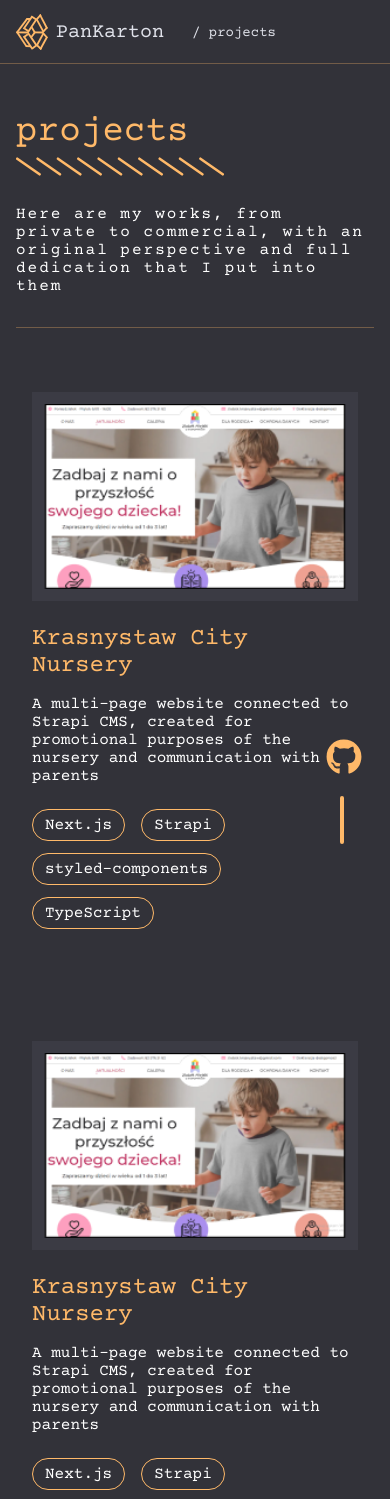
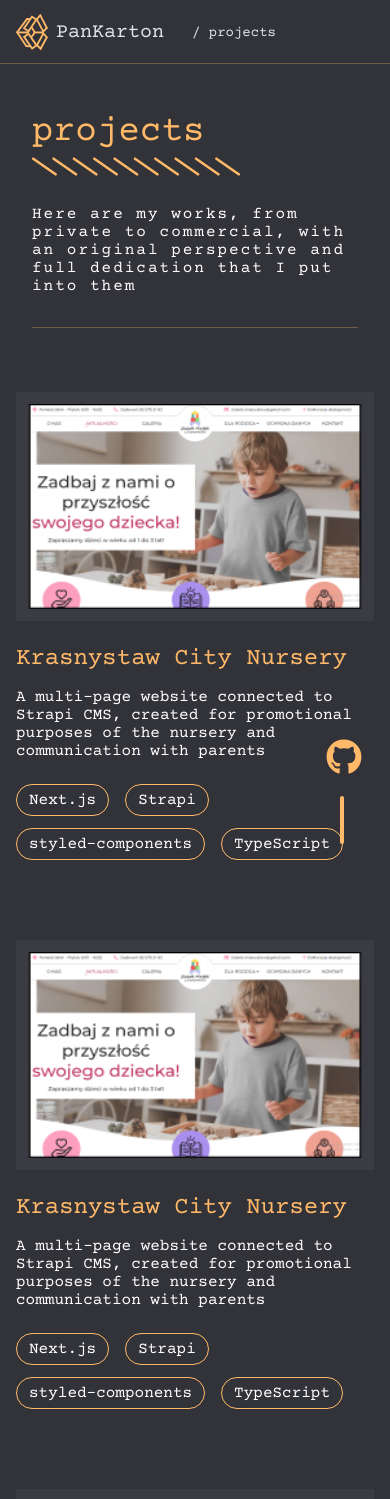
Before and after one commit to PanKarton/PersonalWebsite, a Next.js app: page /projects in a window 390 px wide. Shown: the top 1499 px of the page. Built offline with nearby package versions, Linux system fonts and the light colour scheme.

Commit message:
feat/added fully responsive projects list

```diff
--- a/src/app/(routes)/projects/page.tsx
+++ b/src/app/(routes)/projects/page.tsx
@@ -9,8 +9,8 @@ const ProjectsPage = () => {
   return (
     <div style={{ position: 'relative' }}>
       <ProjectsPageSection />
+      <SubPageLogoWrapper subPage="projects" />
 
-      <SubPageLogoWrapper subPage="projects" />
       <Footer isProjectsPage />
       <GitHubLink />
     </div>
--- /dev/null
+++ b/src/modules/ProjectsPage/ProjectTile/ProjectTile.styles.ts
@@ -0,0 +1,70 @@
+import styled from 'styled-components';
+
+export const StyledProjectTile = styled.div`
+  position: relative;
+  display: flex;
+  flex-direction: column;
+  gap: 0.5rem;
+  max-width: 24rem;
+
+  @media screen and (min-width: 62.5rem) {
+    max-width: 32rem;
+  }
+
+  /* This prevents before pseudoelement from covering the content */
+  h3,
+  p,
+  .tech-list-wrapper {
+    position: relative;
+  }
+
+  h3 {
+    color: ${({ theme }) => theme.color.accentPrimary};
+    font-size: ${({ theme }) => theme.fontSize.text2XL};
+    margin-block: 0.5rem;
+  }
+
+  .miniature-wrapper {
+    position: relative;
+    width: 100%;
+    aspect-ratio: 1.56;
+    margin-bottom: 0.5rem;
+    border: 0.75rem solid ${({ theme }) => theme.color.primarySlightlyLighter};
+    transition: border-color 125ms ease-in-out;
+  }
+
+  &::before {
+    position: absolute;
+    content: '';
+    inset: -2rem -1rem;
+    background-color: ${({ theme }) => theme.color.primarySlightlyLighter};
+    opacity: 0;
+    transition: opacity 125ms ease-in-out;
+    z-index: 0;
+  }
+
+  &:hover {
+    cursor: pointer;
+    &::before {
+      opacity: 1;
+    }
+
+    .miniature-wrapper {
+      border-color: ${({ theme }) => theme.color.primary};
+    }
+  }
+`;
+
+export const StyledTechList = styled.ul`
+  display: flex;
+  flex-wrap: wrap;
+  column-gap: 1rem;
+  row-gap: 0.75rem;
+  margin-top: 1rem;
+`;
+
+export const StyledTechTile = styled.div`
+  border: 1px solid ${({ theme }) => theme.color.accentPrimary};
+  border-radius: 999rem;
+  padding: 0.375rem 0.75rem;
+`;
--- /dev/null
+++ b/src/modules/ProjectsPage/ProjectTile/ProjectTile.tsx
@@ -0,0 +1,27 @@
+import { ProjectDataProps } from '@/types/project';
+import Image from 'next/image';
+import { StyledProjectTile, StyledTechList, StyledTechTile } from './ProjectTile.styles';
+
+export const ProjectTile = ({
+  projectMiniatureImg,
+  projectName,
+  projectDescription,
+  projectTechnologies,
+}: ProjectDataProps) => (
+  <StyledProjectTile>
+    <div className="miniature-wrapper">
+      <Image src={projectMiniatureImg} alt="project-miniature" fill />
+    </div>
+    <h3>{projectName}</h3>
+    <p>{projectDescription}</p>
+    <div className="tech-list-wrapper">
+      <StyledTechList>
+        {projectTechnologies.map((tech, index) => (
+          <li key={index}>
+            <StyledTechTile>{tech}</StyledTechTile>
+          </li>
+        ))}
+      </StyledTechList>
+    </div>
+  </StyledProjectTile>
+);
--- /dev/null
+++ b/src/modules/ProjectsPage/ProjectsList/ProjectsList.styles.ts
@@ -0,0 +1,35 @@
+import styled from 'styled-components';
+
+export const StyledList = styled.ul`
+  position: relative;
+  display: flex;
+  flex-direction: column;
+  align-items: center;
+  gap: 5rem;
+  padding-top: 2rem;
+  padding-bottom: 2rem;
+
+  @media screen and (min-width: 62.5rem) {
+    overflow-y: auto;
+    height: calc(100vh - 5rem - 5.125rem);
+    padding-top: 7.5rem;
+    padding-inline: 2rem;
+
+    &::-webkit-scrollbar {
+      width: 0.5em;
+      height: 0.5em;
+    }
+
+    &::-webkit-scrollbar-thumb {
+      background-color: ${({ theme }) => theme.color.primarySlightlyLighter};
+      height: 30vh;
+
+      border-top: 7.5rem solid ${({ theme }) => theme.color.primary};
+      cursor: pointer;
+
+      &:hover {
+        background-color: ${({ theme }) => theme.color.primaryLighter};
+      }
+    }
+  }
+`;
--- a/src/modules/ProjectsPage/ProjectsList/ProjectsList.tsx
+++ b/src/modules/ProjectsPage/ProjectsList/ProjectsList.tsx
@@ -1,248 +1,72 @@
-import Image from 'next/image';
-import projectMiniatureImage from 'public/images/project-miniature-1.png';
-import styled from 'styled-components';
+import { ProjectDataProps } from '@/types/project';
+import projectMiniatureImg from 'public/images/project-miniature-1.png';
+import { useEffect, useState } from 'react';
+import { ProjectTile } from '../ProjectTile/ProjectTile';
+import { StyledList } from './ProjectsList.styles';
 
-export const StyledList = styled.ul`
-  display: flex;
-  flex-direction: column;
-  gap: 3rem;
+export const ProjectsList = () => {
+  const [projectsData, setProjectsData] = useState<ProjectDataProps[]>([]);
 
-  @media screen and (min-width: 62.5rem) {
-    overflow-y: auto;
-    height: 75vh;
-    padding-right: 2rem;
+  useEffect(() => {
+    const projects = [
+      {
+        projectMiniatureImg,
+        projectName: 'Krasnystaw City Nursery',
+        projectDescription: `A multi-page website connected to Strapi CMS, created for promotional purposes of the
+        nursery and communication with parents`,
+        projectTechnologies: ['Next.js', 'Strapi', 'styled-components', 'TypeScript'],
+      },
+      {
+        projectMiniatureImg,
+        projectName: 'Krasnystaw City Nursery',
+        projectDescription: `A multi-page website connected to Strapi CMS, created for promotional purposes of the
+        nursery and communication with parents`,
+        projectTechnologies: ['Next.js', 'Strapi', 'styled-components', 'TypeScript'],
+      },
+      {
+        projectMiniatureImg,
+        projectName: 'Krasnystaw City Nursery',
+        projectDescription: `A multi-page website connected to Strapi CMS, created for promotional purposes of the
+        nursery and communication with parents`,
+        projectTechnologies: ['Next.js', 'Strapi', 'styled-components', 'TypeScript'],
+      },
+      {
+        projectMiniatureImg,
+        projectName: 'Krasnystaw City Nursery',
+        projectDescription: `A multi-page website connected to Strapi CMS, created for promotional purposes of the
+        nursery and communication with parents`,
+        projectTechnologies: ['Next.js', 'Strapi', 'styled-components', 'TypeScript'],
+      },
+      {
+        projectMiniatureImg,
+        projectName: 'Krasnystaw City Nursery',
+        projectDescription: `A multi-page website connected to Strapi CMS, created for promotional purposes of the
+        nursery and communication with parents`,
+        projectTechnologies: ['Next.js', 'Strapi', 'styled-components', 'TypeScript'],
+      },
+    ];
 
-    &::-webkit-scrollbar {
-      width: 0.5em;
-      height: 0.5em;
-    }
+    setProjectsData(projects);
+  }, []);
 
-    &::-webkit-scrollbar-thumb {
-      background-color: ${({ theme }) => theme.color.primarySlightlyLighter};
-      border-radius: 99rem;
-
-      &:hover {
-        background-color: ${({ theme }) => theme.color.primaryLighter};
-      }
-    }
-  }
-`;
-
-export const StyledProjectTile = styled.div`
-  padding: 2rem 1rem;
-
-  display: flex;
-  flex-direction: column;
-  gap: 0.5rem;
-  transition: background-color 125ms ease-in-out;
-
-  h3 {
-    color: ${({ theme }) => theme.color.accentPrimary};
-    font-size: ${({ theme }) => theme.fontSize.text2XL};
-    margin-block: 0.5rem;
-  }
-
-  .miniature-wrapper {
-    position: relative;
-    width: 100%;
-    aspect-ratio: 1.56;
-    margin-bottom: 0.5rem;
-    border: 0.75rem solid ${({ theme }) => theme.color.primarySlightlyLighter};
-    transition: border-color 125ms ease-in-out;
-  }
-
-  &:hover {
-    background-color: ${({ theme }) => theme.color.primarySlightlyLighter};
-
-    .miniature-wrapper {
-      border-color: ${({ theme }) => theme.color.primary};
-    }
-  }
-`;
-
-export const StyledTechList = styled.ul`
-  display: flex;
-  flex-wrap: wrap;
-  column-gap: 1rem;
-  row-gap: 0.75rem;
-  margin-top: 1rem;
-`;
-
-export const StyledTechTile = styled.div`
-  border: 1px solid ${({ theme }) => theme.color.accentPrimary};
-  border-radius: 999rem;
-  padding: 0.375rem 0.75rem;
-`;
-
-export const ProjectsList = () => (
-  <StyledList>
-    <li>
-      <StyledProjectTile>
-        <div className="miniature-wrapper">
-          <Image src={projectMiniatureImage} alt="project-miniature" fill />
-        </div>
-        <h3>Krasnystaw City Nursery</h3>
-        <p>
-          A multi-page website connected to Strapi CMS, created for promotional purposes of the
-          nursery and communication with parents
-        </p>
-        <div>
-          <StyledTechList>
-            <li>
-              <StyledTechTile>Next.js</StyledTechTile>
+  return (
+    <StyledList>
+      {projectsData &&
+        projectsData.map(
+          (
+            { projectName, projectDescription, projectMiniatureImg, projectTechnologies },
+            index
+          ) => (
+            <li key={index}>
+              <ProjectTile
+                projectName={projectName}
+                projectDescription={projectDescription}
+                projectMiniatureImg={projectMiniatureImg}
+                projectTechnologies={projectTechnologies}
+              />
             </li>
-            <li>
-              <StyledTechTile>Strapi</StyledTechTile>
-            </li>
-            <li>
-              <StyledTechTile>styled-components</StyledTechTile>
-            </li>
-            <li>
-              <StyledTechTile>TypeScript</StyledTechTile>
-            </li>
-          </StyledTechList>
-        </div>
-      </StyledProjectTile>
-    </li>
-    <li>
-      <StyledProjectTile>
-        <div className="miniature-wrapper">
-          <Image src={projectMiniatureImage} alt="project-miniature" fill />
-        </div>
-        <h3>Krasnystaw City Nursery</h3>
-        <p>
-          A multi-page website connected to Strapi CMS, created for promotional purposes of the
-          nursery and communication with parents
-        </p>
-        <div>
-          <StyledTechList>
-            <li>
-              <StyledTechTile>Next.js</StyledTechTile>
-            </li>
-            <li>
-              <StyledTechTile>Strapi</StyledTechTile>
-            </li>
-            <li>
-              <StyledTechTile>styled-components</StyledTechTile>
-            </li>
-            <li>
-              <StyledTechTile>TypeScript</StyledTechTile>
-            </li>
-          </StyledTechList>
-        </div>
-      </StyledProjectTile>
-    </li>
-    <li>
-      <StyledProjectTile>
-        <div className="miniature-wrapper">
-          <Image src={projectMiniatureImage} alt="project-miniature" fill />
-        </div>
-        <h3>Krasnystaw City Nursery</h3>
-        <p>
-          A multi-page website connected to Strapi CMS, created for promotional purposes of the
-          nursery and communication with parents
-        </p>
-        <div>
-          <StyledTechList>
-            <li>
-              <StyledTechTile>Next.js</StyledTechTile>
-            </li>
-            <li>
-              <StyledTechTile>Strapi</StyledTechTile>
-            </li>
-            <li>
-              <StyledTechTile>styled-components</StyledTechTile>
-            </li>
-            <li>
-              <StyledTechTile>TypeScript</StyledTechTile>
-            </li>
-          </StyledTechList>
-        </div>
-      </StyledProjectTile>
-    </li>
-    <li>
-      <StyledProjectTile>
-        <div className="miniature-wrapper">
-          <Image src={projectMiniatureImage} alt="project-miniature" fill />
-        </div>
-        <h3>Krasnystaw City Nursery</h3>
-        <p>
-          A multi-page website connected to Strapi CMS, created for promotional purposes of the
-          nursery and communication with parents
-        </p>
-        <div>
-          <StyledTechList>
-            <li>
-              <StyledTechTile>Next.js</StyledTechTile>
-            </li>
-            <li>
-              <StyledTechTile>Strapi</StyledTechTile>
-            </li>
-            <li>
-              <StyledTechTile>styled-components</StyledTechTile>
-            </li>
-            <li>
-              <StyledTechTile>TypeScript</StyledTechTile>
-            </li>
-          </StyledTechList>
-        </div>
-      </StyledProjectTile>
-    </li>
-    <li>
-      <StyledProjectTile>
-        <div className="miniature-wrapper">
-          <Image src={projectMiniatureImage} alt="project-miniature" fill />
-        </div>
-        <h3>Krasnystaw City Nursery</h3>
-        <p>
-          A multi-page website connected to Strapi CMS, created for promotional purposes of the
-          nursery and communication with parents
-        </p>
-        <div>
-          <StyledTechList>
-            <li>
-              <StyledTechTile>Next.js</StyledTechTile>
-            </li>
-            <li>
-              <StyledTechTile>Strapi</StyledTechTile>
-            </li>
-            <li>
-              <StyledTechTile>styled-components</StyledTechTile>
-            </li>
-            <li>
-              <StyledTechTile>TypeScript</StyledTechTile>
-            </li>
-          </StyledTechList>
-        </div>
-      </StyledProjectTile>
-    </li>
-    <li>
-      <StyledProjectTile>
-        <div className="miniature-wrapper">
-          <Image src={projectMiniatureImage} alt="project-miniature" fill />
-        </div>
-        <h3>Krasnystaw City Nursery</h3>
-        <p>
-          A multi-page website connected to Strapi CMS, created for promotional purposes of the
-          nursery and communication with parents
-        </p>
-        <div>
-          <StyledTechList>
-            <li>
-              <StyledTechTile>Next.js</StyledTechTile>
-            </li>
-            <li>
-              <StyledTechTile>Strapi</StyledTechTile>
-            </li>
-            <li>
-              <StyledTechTile>styled-components</StyledTechTile>
-            </li>
-            <li>
-              <StyledTechTile>TypeScript</StyledTechTile>
-            </li>
-          </StyledTechList>
-        </div>
-      </StyledProjectTile>
-    </li>
-  </StyledList>
-);
+          )
+        )}
+    </StyledList>
+  );
+};
--- a/src/modules/ProjectsPage/ProjectsPageSection/ProjectsPageSection.styles.ts
+++ b/src/modules/ProjectsPage/ProjectsPageSection/ProjectsPageSection.styles.ts
@@ -29,11 +29,37 @@ export const StyledSection = styled.section`
   }
 
   .project-list-wrapper {
-    max-width: 24rem;
-    margin-inline: auto;
+    display: flex;
+    justify-content: center;
+    position: relative;
 
     @media screen and (min-width: 62.5rem) {
-      padding-top: 6.5rem;
+      max-width: 50rem;
+      &::before {
+        content: '';
+        position: absolute;
+        top: 0;
+        left: 0;
+        right: 0;
+        height: 3rem;
+        background: ${({ theme }) => theme.color.primary};
+        background: linear-gradient(
+          180deg,
+          ${({ theme }) => theme.color.primary} 0%,
+          transparent 77%
+        );
+        z-index: 1;
+      }
+      &::after {
+        content: '';
+        position: absolute;
+        bottom: 1.125rem;
+        left: 0;
+        right: 0;
+        height: 3rem;
+        background: ${({ theme }) => theme.color.primary};
+        background: linear-gradient(0, ${({ theme }) => theme.color.primary} 0%, transparent 77%);
+      }
     }
   }
 `;
@@ -41,7 +67,7 @@ export const StyledSection = styled.section`
 export const StyledVerticalLine = styled.span`
   display: block;
   position: relative;
-  width: min(100%, 24rem);
+  width: min(calc(100% - 2rem), 22rem);
   height: 0.0625rem;
   left: 50%;
   translate: -50% 0;
@@ -51,7 +77,7 @@ export const StyledVerticalLine = styled.span`
 
   @media screen and (min-width: 62.5rem) {
     position: absolute;
-    top: 25%;
+    top: 13rem;
     left: 45%;
     translate: -50% 0;
     height: 75%;
@@ -65,6 +91,7 @@ export const StyledHeadingWrapper = styled.div`
   justify-content: center;
   max-width: 40ch;
   margin-inline: auto;
+  padding-inline: 1rem;
 
   .flex-wrapper {
     display: flex;
```
Also changed, not shown: src/types/project.d.ts (added, +8 -0 lines).
